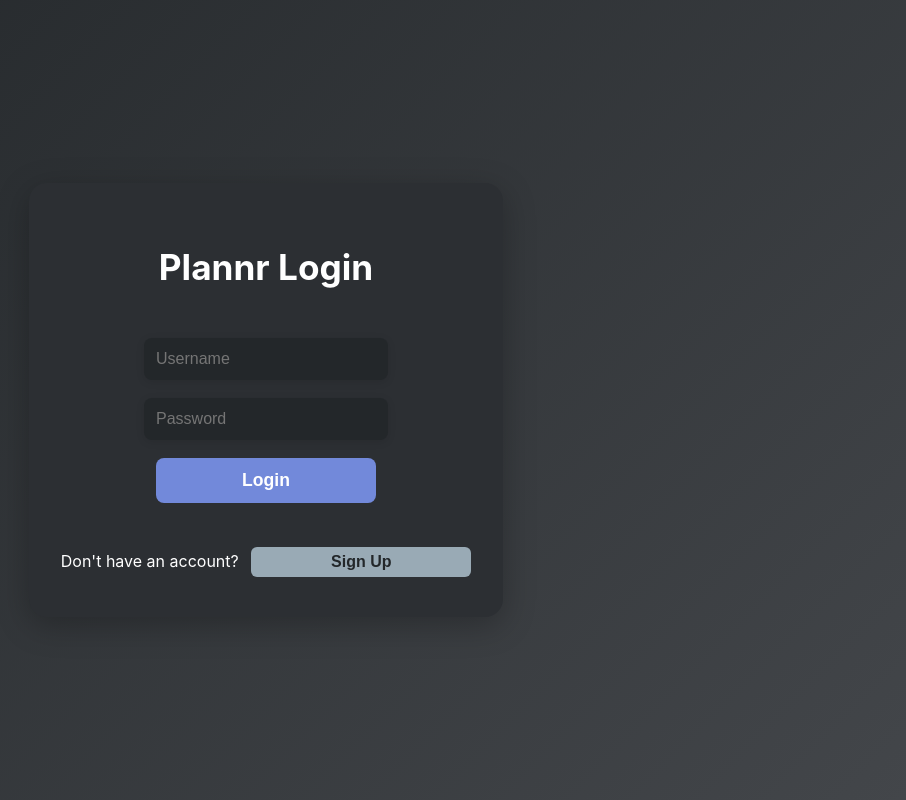
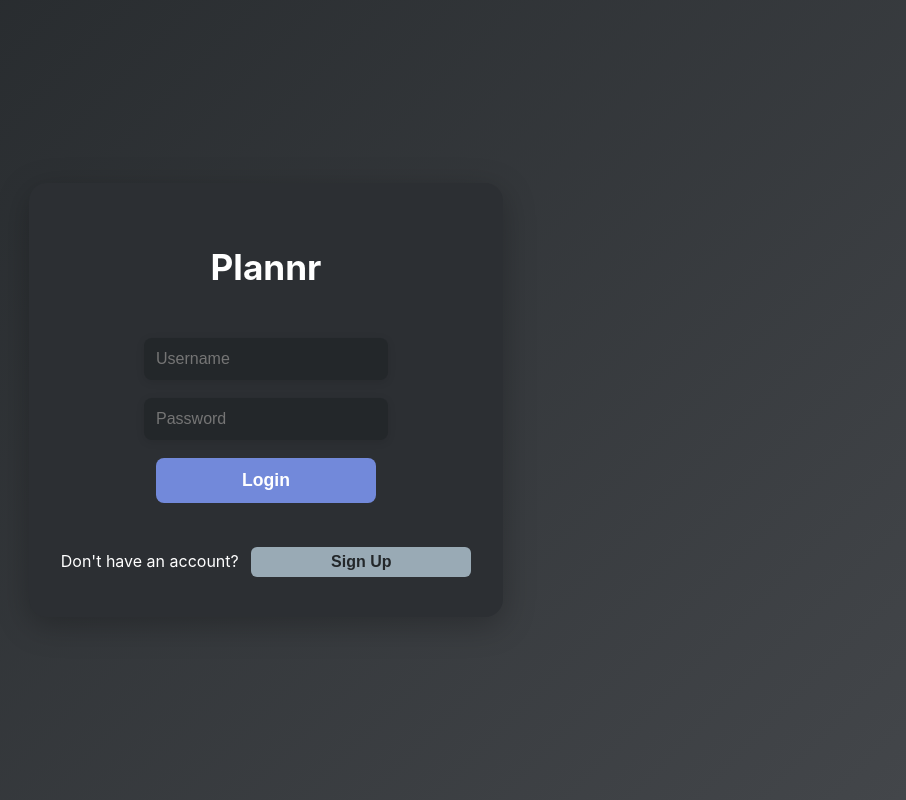
Before and after one commit to nonames13/Plannr, a plain HTML site: page index.html in a window 1280 px wide. Shown: the whole page, without its empty margins (374-1280 px from the left). Drawn offline with Linux system fonts and the light colour scheme.

Commit message:
Update index.html

```diff
--- a/index.html
+++ b/index.html
@@ -11,7 +11,7 @@
 
   <body>
     <div class="login-container">
-      <h1 class="login-title">Plannr Login</h1>
+      <h1 class="login-title">Plannr</h1>
       <form id="login-form">
         <input
           type="text"
```
